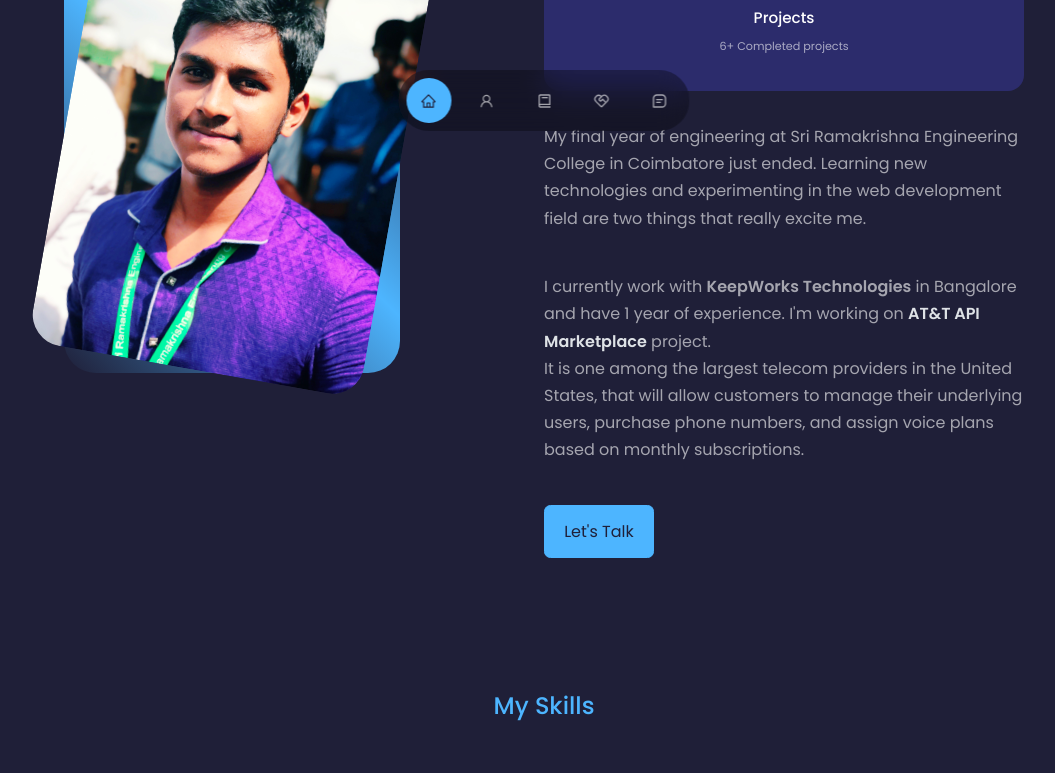
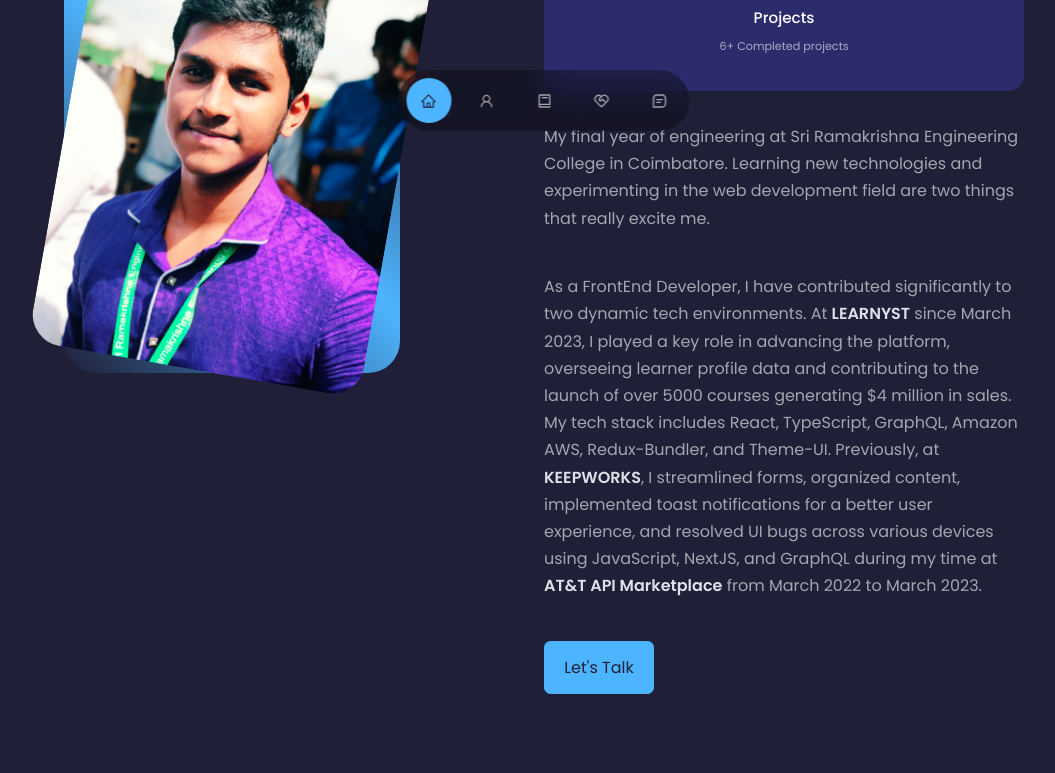
Before and after one commit to Mukesh-Sonu/portfolio, a React (Create React App) app: page / in a window 1280 px wide. Shown: the part 637-1410 px from the top of the page, without its empty margins (96-1151 px from the left). Built offline with nearby package versions, Linux system fonts and the light colour scheme.

Commit message:
update resume

```diff
--- a/src/components/about/About.jsx
+++ b/src/components/about/About.jsx
@@ -24,23 +24,27 @@
           </div>
           <p>
             My final year of engineering at Sri Ramakrishna Engineering College
-            in Coimbatore just ended. Learning new technologies and
+            in Coimbatore. Learning new technologies and
             experimenting in the web development field are two things that
             really excite me.
           </p>
           <p>
-            I currently work with{" "}
-            <strong className="company">KeepWorks Technologies</strong> in
-            Bangalore and have 1 year of experience. I'm working on {""}
-            <strong style={{ color: "#dee2e6" }}>
+            As a FrontEnd Developer, I have contributed significantly to two
+            dynamic tech environments. At <strong style={{ color: "#dee2e6" }}>
+              LEARNYST
+            </strong> since March 2023, I played a
+            key role in advancing the platform, overseeing learner profile data
+            and contributing to the launch of over 5000 courses generating $4
+            million in sales. My tech stack includes React, TypeScript, GraphQL,
+            Amazon AWS, Redux-Bundler, and Theme-UI. Previously, at <strong style={{ color: "#dee2e6" }}>
+              KEEPWORKS
+            </strong>, I streamlined forms, organized content,
+            implemented toast notifications for a better user experience, and
+            resolved UI bugs across various devices using JavaScript, NextJS,
+            and GraphQL during my time at <strong style={{ color: "#dee2e6" }}>
               AT&T API Marketplace
-            </strong>{" "}
-            project.
-            <br />
-            It is one among the largest telecom providers in the United States,
-            that will allow customers to manage their underlying users, purchase
-            phone numbers, and assign voice plans based on monthly
-            subscriptions.
+            </strong> from March 2022
+            to March 2023.
           </p>
 
           <a href="#contact" className="btn btn-primary">
--- a/src/components/header/Cv.jsx
+++ b/src/components/header/Cv.jsx
@@ -1,5 +1,5 @@
 import React from "react";
-import CV from "../../assests/Resume_Mukesh_S.pdf";
+import CV from "../../assests/Resume_Mukesh.pdf";
 function Cv() {
   return (
     <div className="cta">
```
Also changed, not shown: 1 other file (tests, documents, lock files or other folders).
